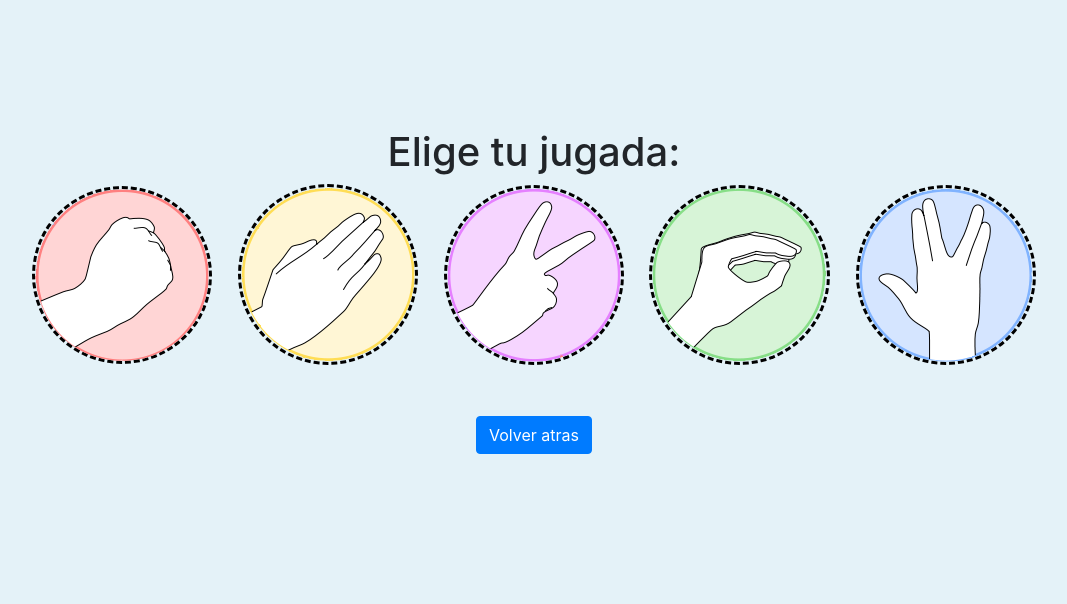
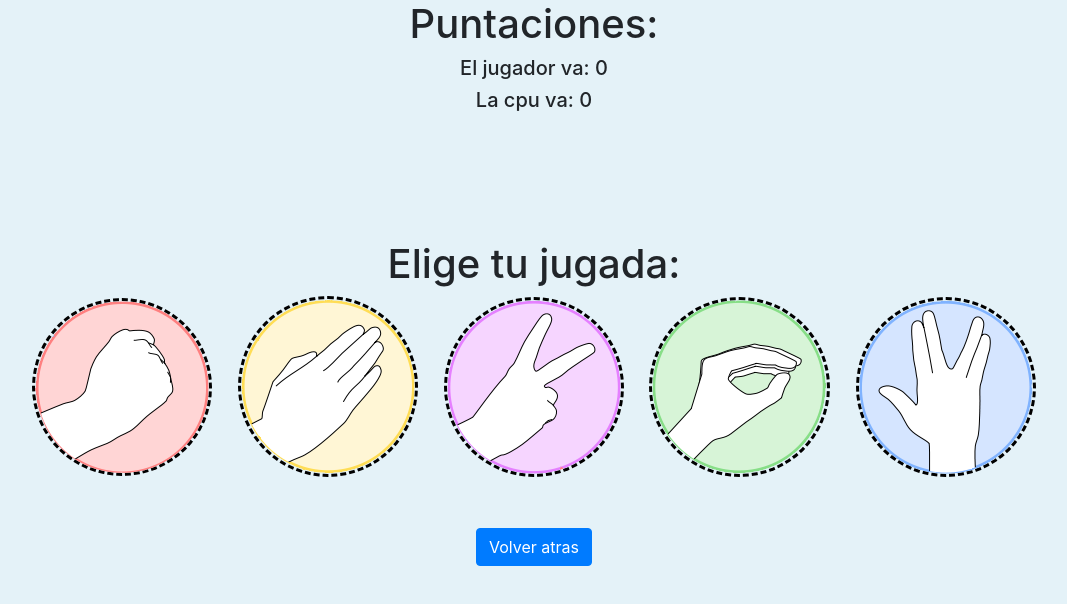
Before and after one commit to PabloD97/unq-ui-pablo-diaz-trabajo-final, a React (Create React App) app: page /partida/0/0 in a window 1280 px wide. Shown: the top 604 px of the page, without its empty margins (106-1173 px from the left). Built offline with nearby package versions, Linux system fonts and the light colour scheme.

Commit message:
Puntuacion: - feat: Se agrego la puntuacion a la pantalla de partida. - changes: Se modificaron las rutas de Resultado y Partida para que lleven la cuenta de los puntos.

```diff
--- a/src/css/App.css
+++ b/src/css/App.css
@@ -8,6 +8,7 @@
 }
 
 
+
 body{
     background-color: #e4f2f8!important;
 }
--- a/src/css/Partida.css
+++ b/src/css/Partida.css
@@ -1,6 +1,6 @@
 .padre {
 
-    text-align: center;
+    align-content: center;
   }
 
 .separator {
@@ -11,6 +11,10 @@
     border-color: black;
 }
 
+.puntuacion {
+    text-align: center;
+}
+
 .botonVolver {
     margin-top: 4%;
 }
--- a/src/pantalla/App.js
+++ b/src/pantalla/App.js
@@ -10,18 +10,19 @@ const App = () => {
     <div className= "padre">
       <div>
         <h1>
-          Bienvenido al juego de
-          <p>piedra papel tijera lagarto o spock!</p>
+          Bienvenido al juego de:
+          <p>piedra-papel-tijera-lagarto-spock!</p>
           <p>Espero que se divierta :) </p>
         </h1>
       </div>
       <div>
-        <Link to='/partida'>
+        <Link to={`/partida/0/0`}>
           <button className="btn btn-primary">
             Jugar contra la CPU
           </button>
         </Link>
       </div>
+
       <div className='reglas'>
         <Link to='/reglas'>
           <button className="btn btn-primary ">
--- a/src/pantalla/Partida.js
+++ b/src/pantalla/Partida.js
@@ -1,5 +1,5 @@
-import React from "react"
-import { Link } from "react-router-dom";
+import React, { useState } from "react"
+import { Link, useParams } from "react-router-dom";
 import piedra from '../imagenes/piedra.png';
 import papel from '../imagenes/papel.png';
 import tijera from '../imagenes/tijera.png';
@@ -9,19 +9,32 @@ import "../css/Partida.css"
 
 const Partida = () => {
 
+
+
+  const { puntosP } = useParams();
+  const { puntosPC } = useParams();
+
+
   return (
+    <div>
+      <div className='puntuacion'>
+        <h1>Puntaciones:</h1>
+        <h5>El jugador va: {puntosP}</h5>
+        <h5>La cpu va: {puntosPC}</h5>
+      </div>
       <div className="padre">
         <div>
           <h1>
             Elige tu jugada:
         </h1>
         </div>
+
         <div >
-        <Link to="/resultado/piedra" ><img src={piedra} className="separator"/></Link>
-        <Link to="/resultado/papel"><img src={papel} className="separator"/></Link>
-        <Link to="/resultado/tijera"><img src={tijera} className="separator"/></Link>
-        <Link to="/resultado/lagarto"><img src={lagarto} className="separator"/></Link>
-        <Link to="/resultado/spock"><img src={spock} className="separator"/></Link>
+          <Link to={`/resultado/piedra/${puntosP}/${puntosPC}`} ><img src={piedra} className="separator" /></Link>
+          <Link to={`/resultado/papel/${puntosP}/${puntosPC}`}><img src={papel} className="separator" /></Link>
+          <Link to={`/resultado/tijera/${puntosP}/${puntosPC}`}><img src={tijera} className="separator" /></Link>
+          <Link to={`/resultado/lagarto/${puntosP}/${puntosPC}`}><img src={lagarto} className="separator" /></Link>
+          <Link to={`/resultado/spock/${puntosP}/${puntosPC}`}><img src={spock} className="separator" /></Link>
         </div>
 
         <div>
@@ -33,6 +46,7 @@ const Partida = () => {
         </div>
 
       </div>
+    </div>
   )
 }
 
--- a/src/pantalla/Resultado.js
+++ b/src/pantalla/Resultado.js
@@ -13,6 +13,13 @@ const Resultado = () => {
 
 
     const [seleccionCPU, setSeleccionCPU] = useState({});
+
+
+    const {puntosP} = useParams();
+    const {puntosPC} = useParams();
+
+    let newPuntosP  = parseInt(puntosP);
+    let newPuntosPC = parseInt(puntosPC);
 
 
     const opciones = [
@@ -34,9 +41,11 @@ const Resultado = () => {
 
     const elegirGanador = () => {
         if (seleccionCPU.ganaA.includes(jugadorEligio)) {
+            newPuntosPC += 1;
             return (<div><h2>Ha ganado la CPU</h2></div>)
         };
         if (ganoJugador(jugadorEligio)) {
+            newPuntosP += 1;
             return (<div><h2>Ha ganado el jugador</h2></div>)
         } else {
             return (<div><h2>Empate</h2></div>)
@@ -72,7 +81,7 @@ const Resultado = () => {
             </div>
 
             <div>
-                <Link to="/partida">
+                <Link to={`/partida/${newPuntosP}/${newPuntosPC}`}>
                     <button className="btn btn-primary">
                         ¡Volver a jugar!
                     </button>
--- a/src/rutas/Rutas.js
+++ b/src/rutas/Rutas.js
@@ -11,8 +11,8 @@ const Rutas = () => {
         <BrowserRouter>
             <Switch>
                 <Route path='/reglas' component = {Reglas}/>
-                <Route path="/resultado/:jugadorEligio" component={Resultado} />
-                <Route path="/partida" component={Partida} />
+                <Route path="/resultado/:jugadorEligio/:puntosP/:puntosPC" component={Resultado} />
+                <Route path="/partida/:puntosP/:puntosPC" component={Partida} />
                 <Route path="/" component={App} />
             </Switch>
         </BrowserRouter>
```
Also changed, not shown: 1 other file (tests, documents, lock files or other folders). Lines whose indentation alone changed are shown as unchanged.
